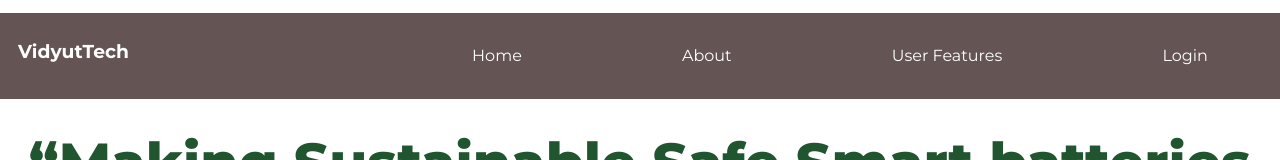
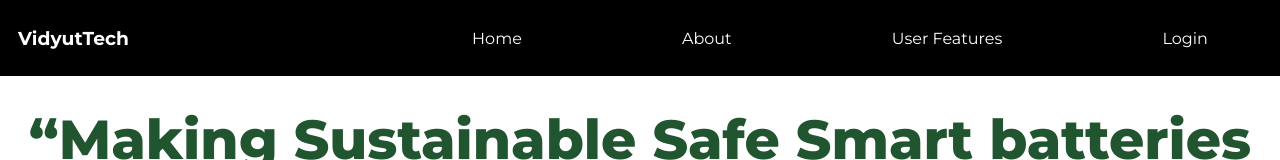
Before and after one commit to Bhasker23/VidyutTech_FE, a React (Create React App) app in the folder vidyuttech/: page / in a window 1280 px wide. Shown: the top 160 px of the page. Built offline with nearby package versions, Linux system fonts and the light colour scheme.

Commit message:
unsued valiables remove from app

```diff
--- a/vidyuttech/package.json
+++ b/vidyuttech/package.json
@@ -22,7 +22,7 @@
   },
   "scripts": {
     "start": "react-scripts start",
-    "build": "react-scripts build --no-eslint",
+    "build": "CI=false react-scripts build --no-eslint",
     "test": "react-scripts test",
     "eject": "react-scripts eject"
   },
--- a/vidyuttech/src/components/Login.js
+++ b/vidyuttech/src/components/Login.js
@@ -8,7 +8,7 @@
 import { setloginStatusSlice } from "../redux/slice/loginLogoutStatus";
 import { FaLock } from "react-icons/fa";
 import "./cssFile/Login.css";
-import { TextField } from "@mui/material";
+// import { TextField } from "@mui/material";
 
 function Login() {
   const [name, setName] = useState(null);
--- a/vidyuttech/src/components/PageDetails.js
+++ b/vidyuttech/src/components/PageDetails.js
@@ -2,7 +2,7 @@
 import "./cssFile/PageDetails.css";
 import { GrMail } from "react-icons/gr";
 import { ImLocation2 } from "react-icons/im";
-import { useNavigate } from "react-router-dom";
+// import { useNavigate } from "react-router-dom";
 
 function PageDetails() {
   return (
--- a/vidyuttech/src/components/cssFile/Navbar.css
+++ b/vidyuttech/src/components/cssFile/Navbar.css
@@ -3,11 +3,11 @@
   justify-content: space-between;
   /* border: 1px solid red; */
   width: 100%;
-  height: 70px;
-  margin-top: 1%;
+  height: 60px;
+  /* margin-top: 1%; */
   /* margin-left: 2%; */
   padding: 8px;
-  background-color: rgb(101, 84, 84);
+  background-color: black;
   color: white;
   /* font-family: sans-serif; */
   /* border-radius: 15px; */
```
